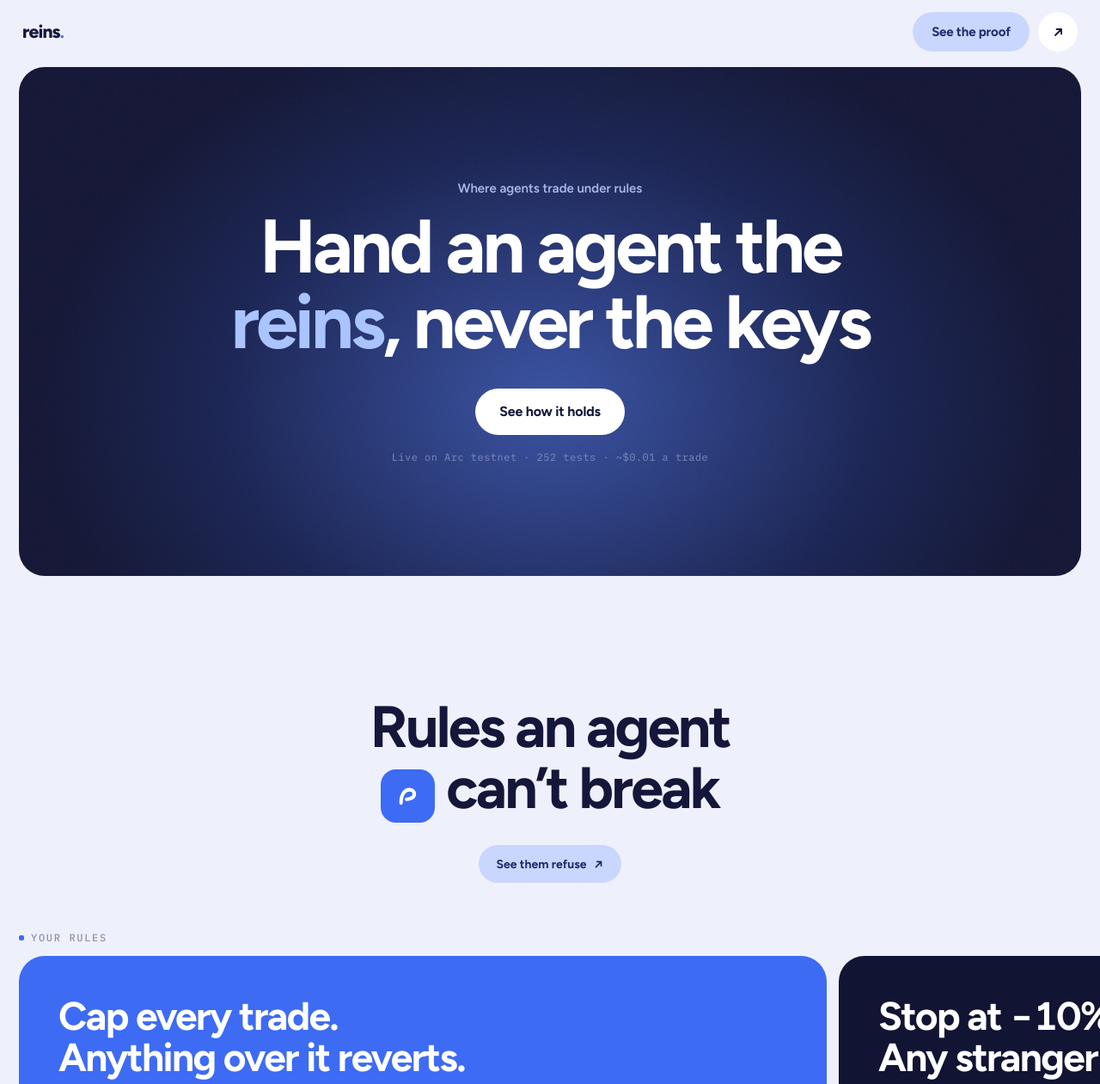
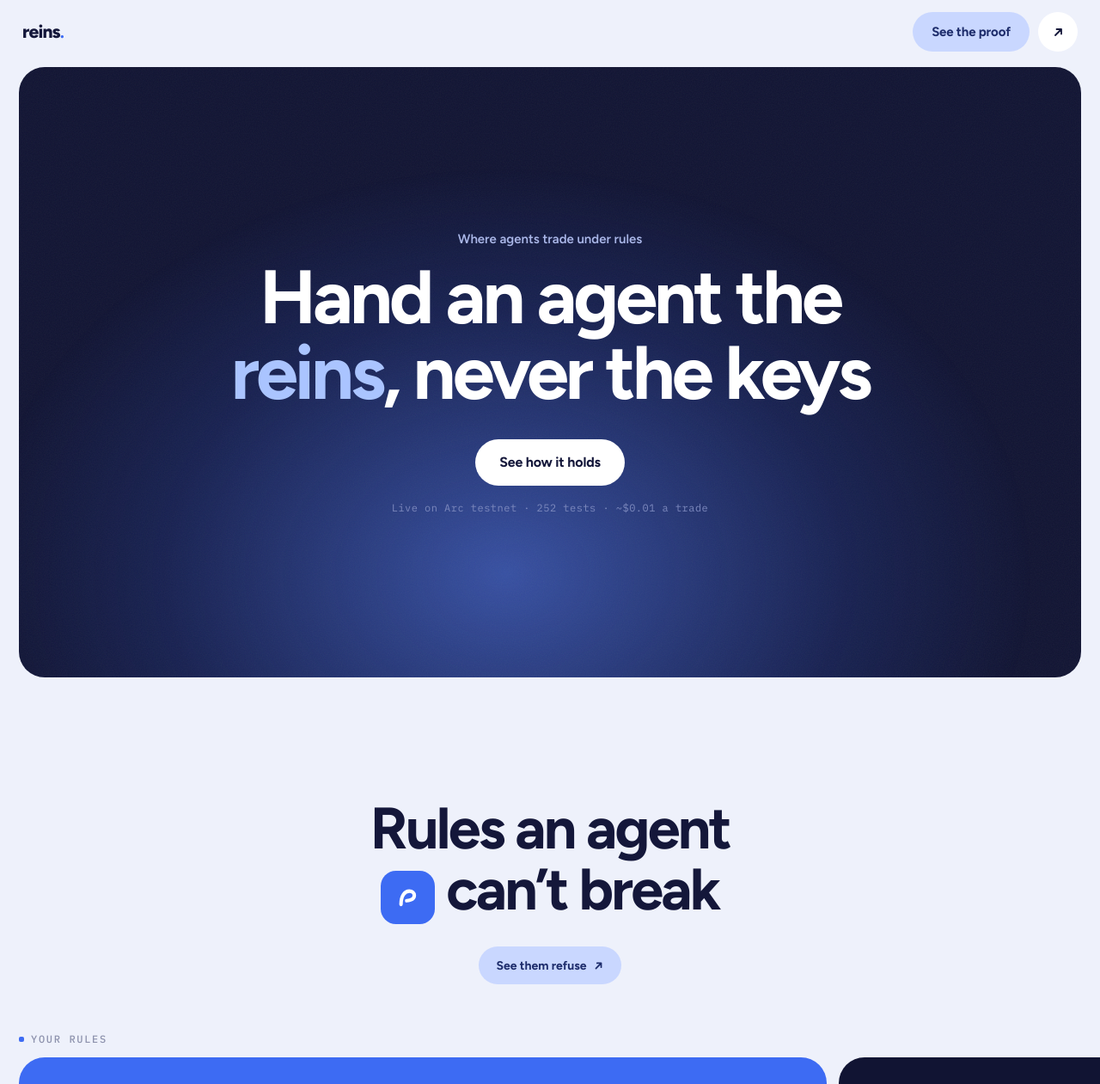
Before and after one commit to onreins/reinsApp, a website: page site/index.html in a window 1280 px wide. Shown: the top 1261 px of the page at 86% size. Drawn offline with Linux system fonts and the light colour scheme.

Commit message:
feat: full-viewport hero, 80rem shell, and the motion pass

```diff
--- a/site/index.html
+++ b/site/index.html
@@ -64,7 +64,8 @@
   .hero {
     position: relative; overflow: hidden; border-radius: 30px;
     background: var(--navy);
-    min-height: clamp(480px, 74vh, 660px);
+    height: calc(100vh - 90px);
+    height: max(520px, min(calc(100svh - 90px), 880px));
     display: grid; place-items: center; text-align: center;
     padding: clamp(48px, 7vw, 90px) 22px;
   }
@@ -194,6 +195,40 @@
   .closing h2 em { font-style: normal; color: var(--blue); }
   .closing .pillbtn { margin-top: 32px; height: 54px; padding-inline: 28px; font-size: 16px; background: var(--navy); color: #fff; }
   .closing .pillbtn:hover { background: #1c2152; }
+
+  /* Phantom constrains the whole page to a max-w-7xl shell. */
+  nav, .hero-shell, .statement, .carousel, .group-label-row, .closing, footer {
+    max-width: 80rem; margin-inline: auto;
+  }
+  .group-label-row { display: block; }
+
+  /* ------------------------------------------------------------- motion */
+  @media (prefers-reduced-motion: no-preference) {
+    .hero::before { animation: drift 15s ease-in-out infinite alternate; }
+    @keyframes drift {
+      from { transform: translateX(-56%) scale(1); }
+      to   { transform: translateX(-44%) scale(1.14); }
+    }
+    .hero .kicker, .hero h1, .hero .pillbtn, .hero .fine {
+      animation: rise .85s cubic-bezier(.2,.7,.2,1) backwards;
+    }
+    .hero h1 { animation-delay: .07s; }
+    .hero .pillbtn { animation-delay: .16s; }
+    .hero .fine { animation-delay: .24s; }
+    @keyframes rise { from { opacity: 0; transform: translateY(28px); } }
+
+    @media (hover: hover) {
+      .card { transition: transform .4s cubic-bezier(.2,.7,.2,1); }
+      .card:hover { transform: translateY(-6px); }
+    }
+  }
+  /* Scroll reveals: the hidden state is only ever applied by script, so the
+     page is complete at rest without it. */
+  .pre { opacity: 0; transform: translateY(34px); }
+  .in {
+    opacity: 1; transform: none;
+    transition: opacity .7s ease, transform .7s cubic-bezier(.2,.7,.2,1);
+  }
 
   footer { padding: 0 clamp(16px, 2.4vw, 26px) 44px; }
   footer hr { border: 0; border-top: 1px solid rgba(20,23,58,.1); margin: 0 0 22px; }
@@ -391,3 +426,37 @@
   <p>Reins is software. Funds placed under a mandate sit in a smart contract controlled by its owner; Reins never has custody of, or access to, user funds. The mandate shown in product panels is an example &mdash; tokenized equities such as SPYx are not yet issued on Arc. Every transaction under &ldquo;Broadcast, not promised&rdquo; is real and links to the Arc testnet explorer.</p>
   <p>Nothing on this page is investment advice or an offer of securities. Automated strategies can lose money up to the loss limit their mandate sets. Figures dated above were read from Arc testnet chain state.</p>
 </footer>
+
+<script>
+(function () {
+  "use strict";
+  if (matchMedia("(prefers-reduced-motion: reduce)").matches) return;
+  if (!("IntersectionObserver" in window)) return;
+
+  var els = Array.prototype.slice.call(
+    document.querySelectorAll(".statement, .card, .group-label, .closing")
+  );
+
+  // Cards inside the same carousel reveal with a small stagger.
+  document.querySelectorAll(".carousel").forEach(function (row) {
+    Array.prototype.forEach.call(row.children, function (card, i) {
+      card.style.transitionDelay = Math.min(i * 70, 280) + "ms";
+    });
+  });
+
+  els.forEach(function (el) { el.classList.add("pre"); });
+
+  var io = new IntersectionObserver(function (entries) {
+    entries.forEach(function (entry) {
+      if (entry.isIntersecting) {
+        entry.target.classList.add("in");
+        io.unobserve(entry.target);
+        // Drop the stagger once revealed, so hover responds instantly.
+        setTimeout(function () { entry.target.style.transitionDelay = ""; }, 1100);
+      }
+    });
+  }, { threshold: 0.1, rootMargin: "0px 0px -6% 0px" });
+
+  els.forEach(function (el) { io.observe(el); });
+})();
+</script>
```
